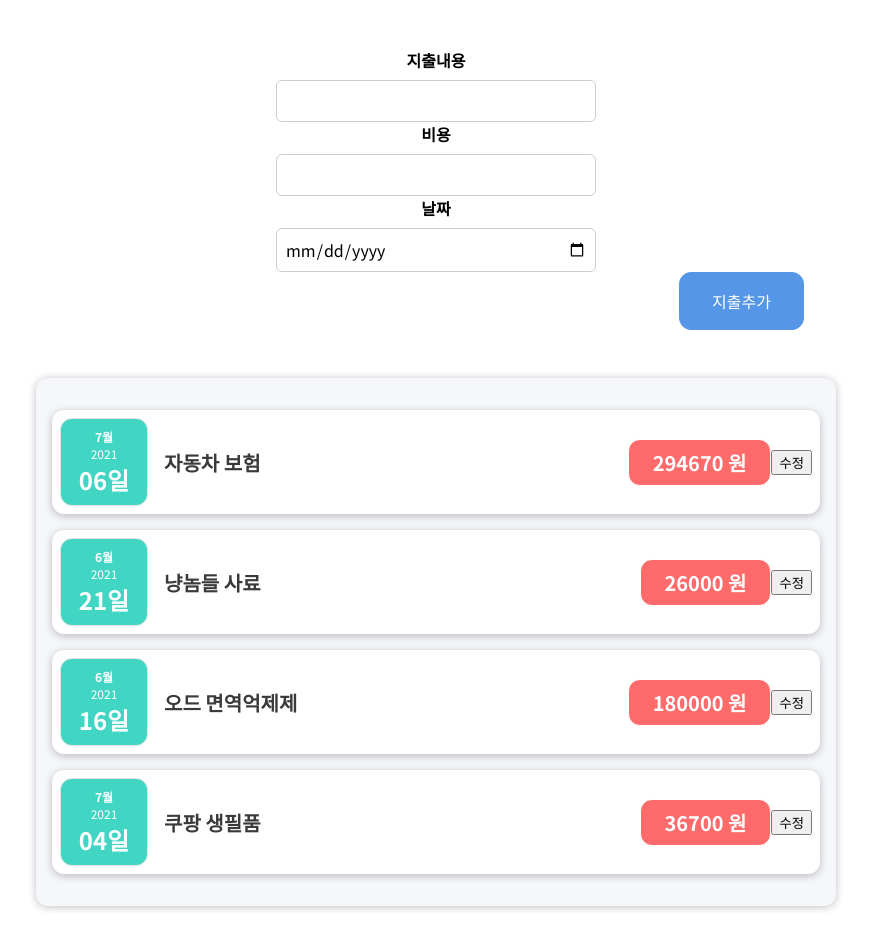
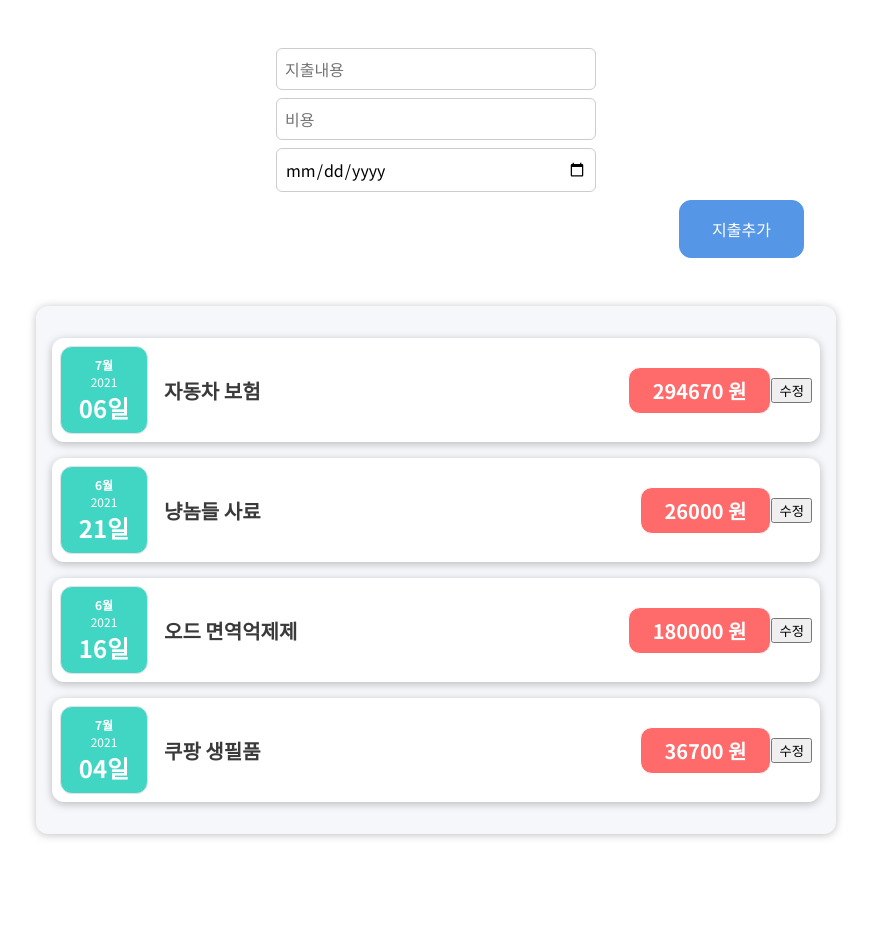
Before and after one commit to glenn-a810/Study, a React (Create React App) app in the folder expense-tracker/: page / in a window 1280 px wide. Shown: the whole page, without its empty margins (204-1075 px from the left). After the commit the page ends 866 px from the top, so only its background shows below. Built offline with nearby package versions, Linux system fonts and the light colour scheme.

Commit message:
input ui 및 style 변경

```diff
--- a/expense-tracker/src/components/Form/ExpenseForm.css
+++ b/expense-tracker/src/components/Form/ExpenseForm.css
@@ -21,6 +21,7 @@
     border: 1px solid #ccc;
     width: 20rem;
     max-width: 100%;
+    margin-bottom: 0.5rem;
     /* background-color: #ff0000 */
 }
 
--- a/expense-tracker/src/components/Form/ExpenseForm.js
+++ b/expense-tracker/src/components/Form/ExpenseForm.js
@@ -6,15 +6,15 @@ const ExpenseForm = () => {
         <form>
             <div className='new-expense__constrols'>
                 <div className='new-expense__control'>
-                    <label>지출내용</label>
-                    <input type='text' />
+                    {/* <label>지출내용</label> */}
+                    <input type='text' placeholder='지출내용' />
                 </div>
                 <div className='new-expense__control'>
-                    <label>비용</label>
-                    <input type='number' min='0' step='0' />
+                    {/* <label>비용</label> */}
+                    <input type='number' min='0' step='0' placeholder='비용' />
                 </div>
                 <div className='new-expense__control'>
-                    <label>날짜</label>
+                    {/* <label>날짜</label> */}
                     <input type='date' min='2019-01-01' max='2025-12-31' />
                 </div>
             </div>
```
